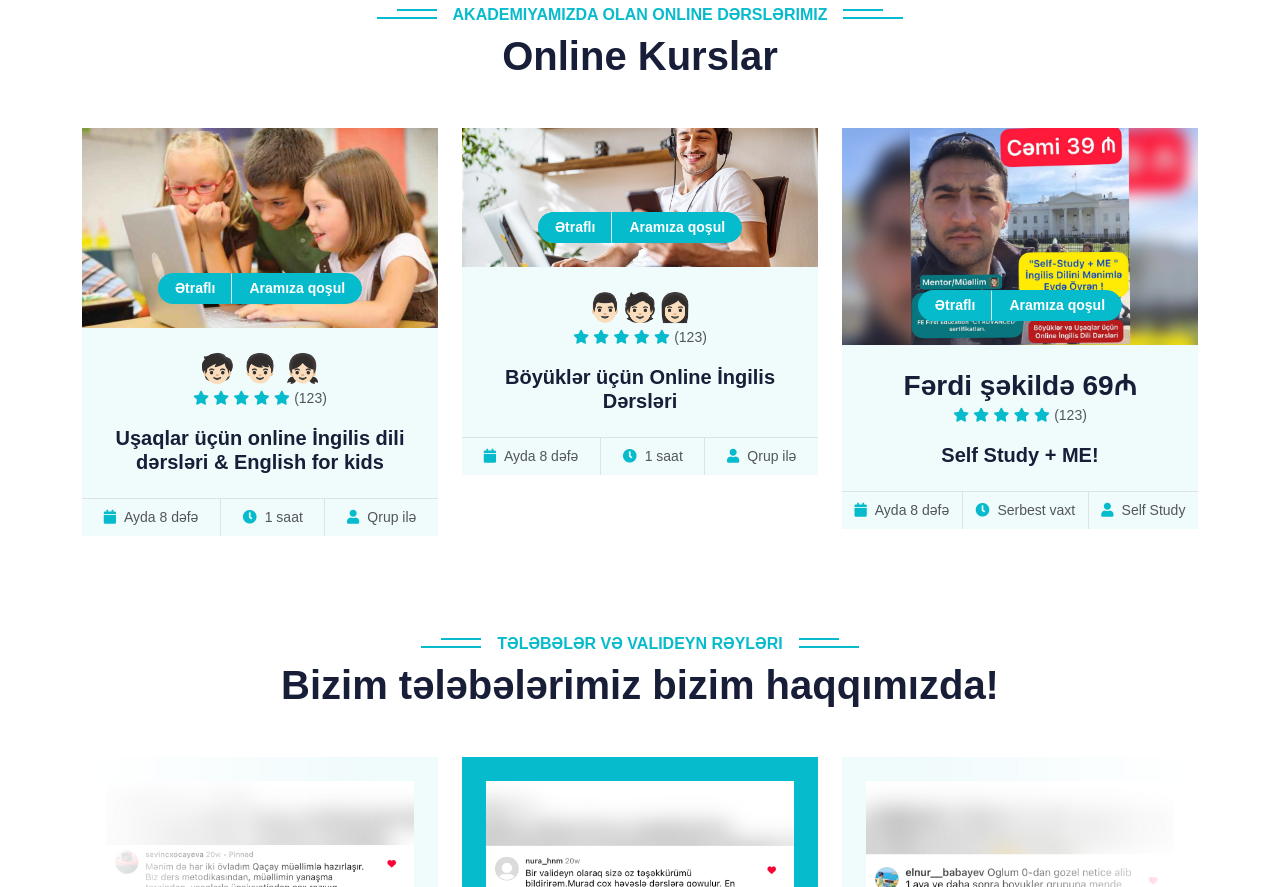
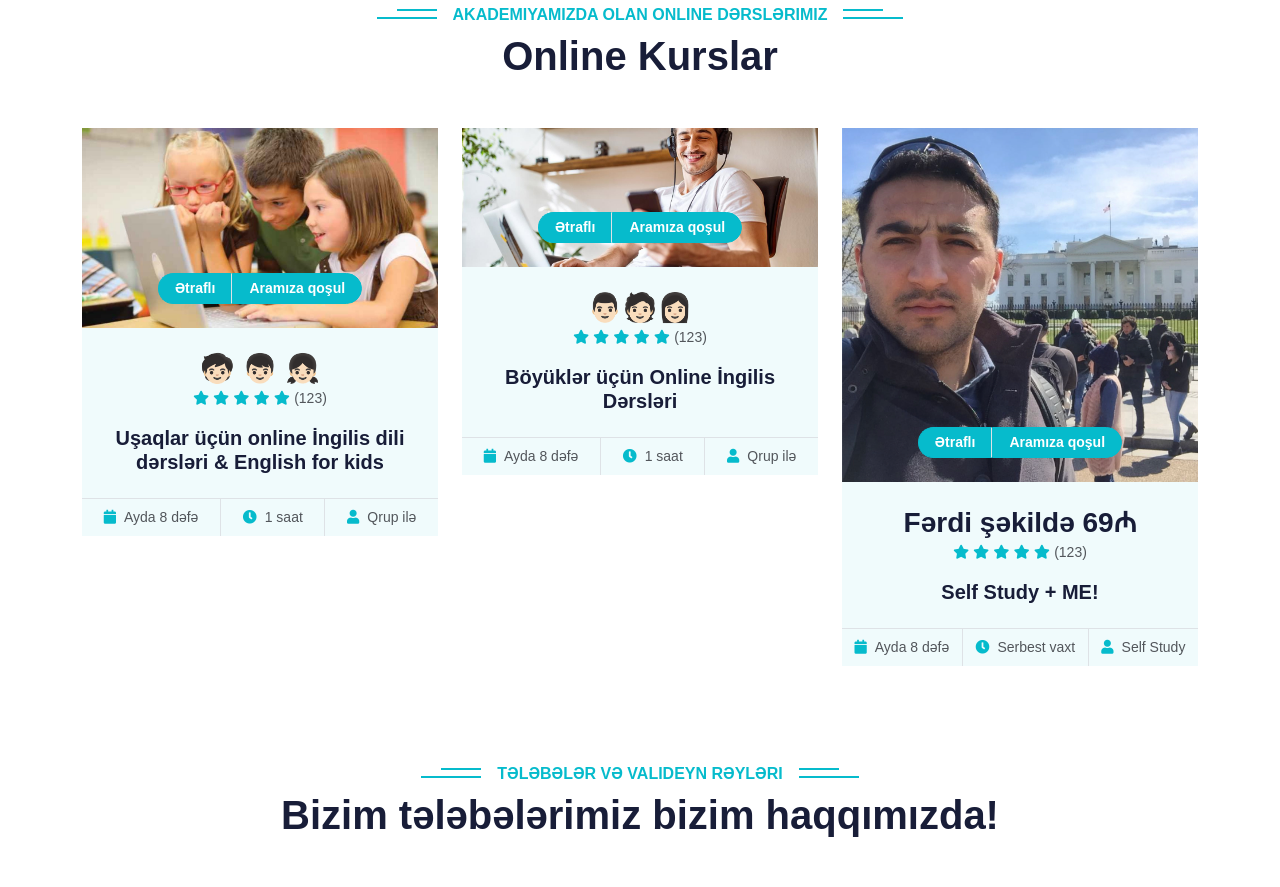
Before and after one commit to td-school/page, a plain HTML site: page index.html in a window 1280 px wide. Shown: the part 1680-2567 px from the top of the page. Drawn offline with nearby package versions, Linux system fonts and the light colour scheme.

Commit message:
Update index.html

```diff
--- a/index.html
+++ b/index.html
@@ -298,7 +298,7 @@
                 <div class="col-lg-4 col-md-6 wow fadeInUp" data-wow-delay="0.5s">
                     <div class="course-item bg-light">
                         <div class="position-relative overflow-hidden">
-                            <img class="img-fluid" src="img/28 feb/photo-output 2.jpg" alt="">
+                            <img class="img-fluid" src="img/28 feb/IMG_0033.jpg" alt="">
                             <div class="w-100 d-flex justify-content-center position-absolute bottom-0 start-0 mb-4">
                                 <a href="#" class="flex-shrink-0 btn btn-sm btn-primary px-3 border-end"
                                     style="border-radius: 30px 0 0 30px;">Ətraflı</a>
```
